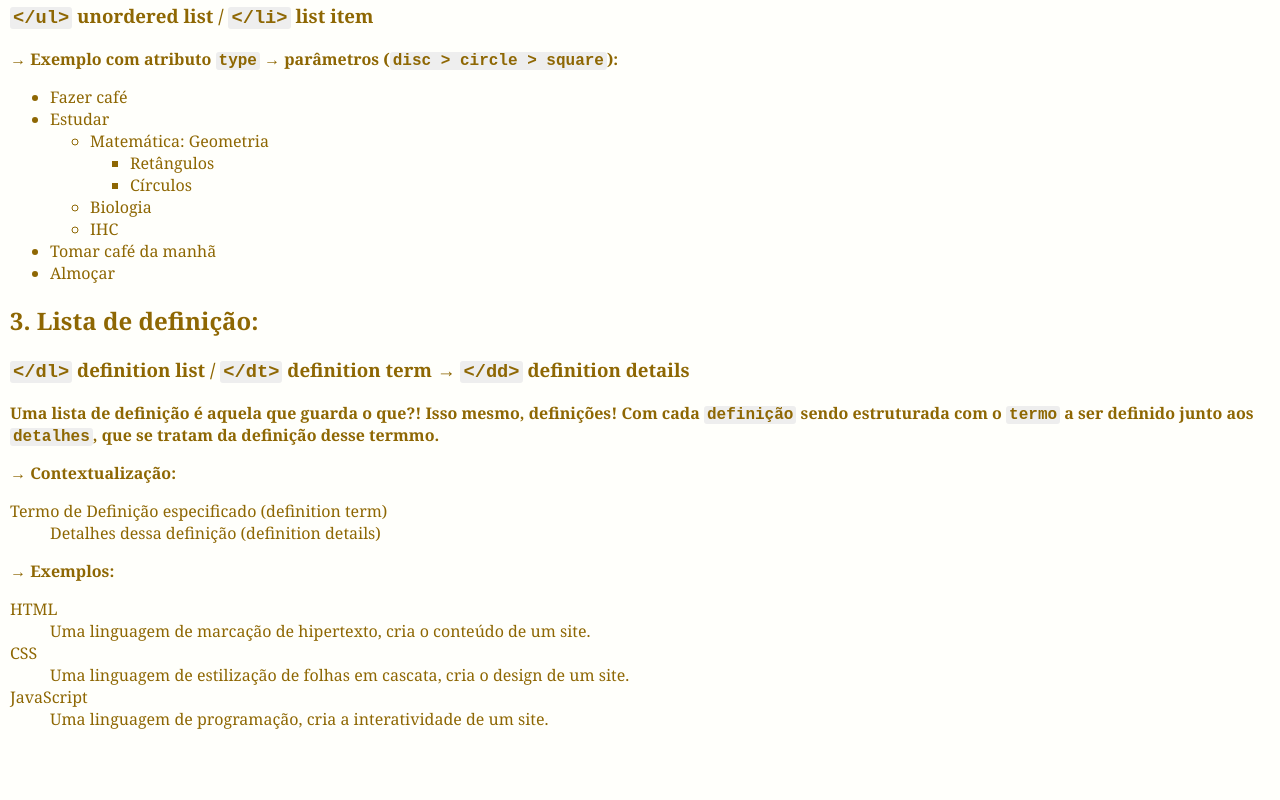
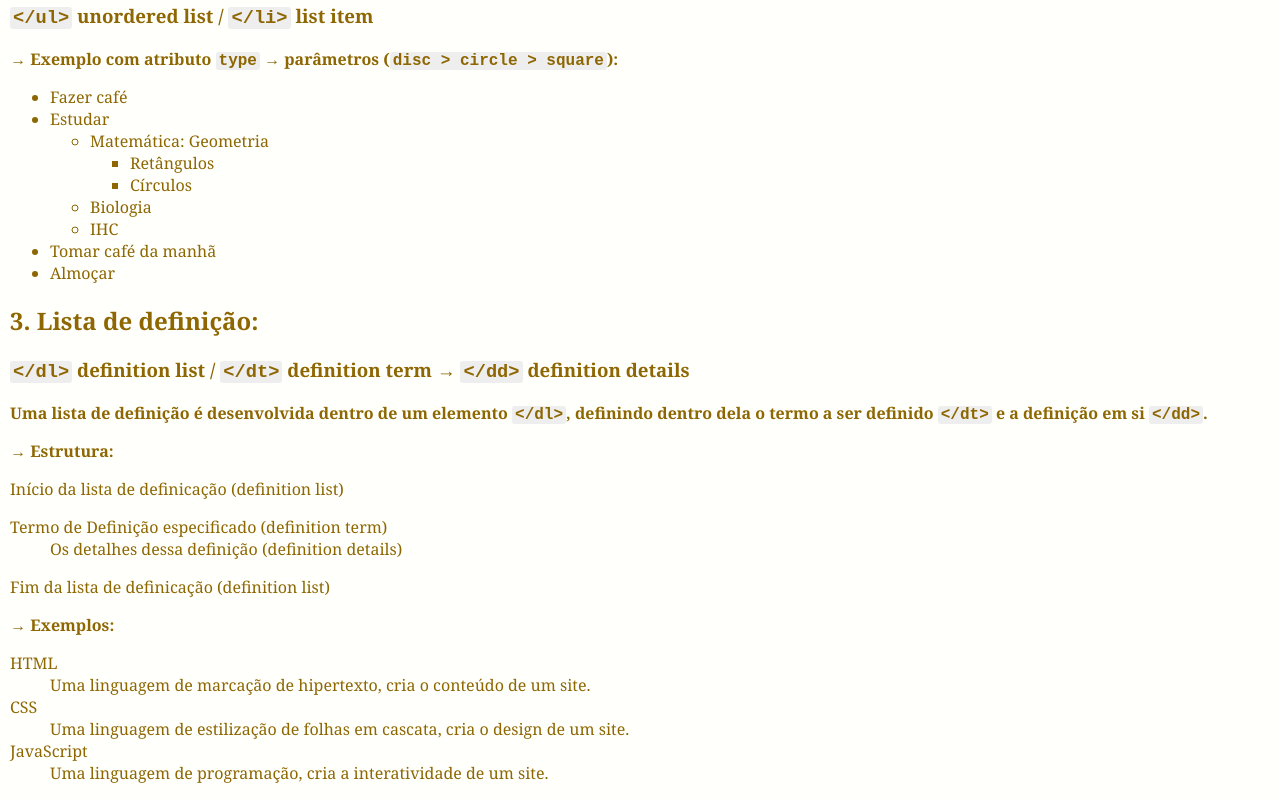
Before and after one commit to victorhugoricarte/list-elements, a plain HTML site: page index.html in a window 1280 px wide. Shown: the part 619-1419 px from the top of the page. Before the commit the page ends 1365 px from the top, so only its background shows below. Drawn offline with Linux system fonts and the light colour scheme.

Commit message:
Alteração

```diff
--- a/index.html
+++ b/index.html
@@ -57,14 +57,18 @@
     <h2>3. Lista de definição:</h2>
     <h3><code>&lt;/dl&gt;</code> definition list / <code>&lt;/dt&gt;</code> definition term &rarr; <code>&lt;/dd&gt;</code> definition details</h3>
 
-    <p><strong>Uma lista de definição é aquela que guarda o que?! Isso mesmo, definições! Com cada <code>definição</code> sendo estruturada com o <code>termo</code> a ser definido junto aos <code>detalhes</code>, que se tratam da definição desse termmo.</strong></p>
+    <p><strong>Uma lista de definição é desenvolvida dentro de um elemento <code>&lt;/dl&gt;</code>, definindo dentro dela o termo a ser definido <code>&lt;/dt&gt;</code> e a definição em si <code>&lt;/dd&gt;</code>.</strong></p>
 
-    <p><strong>&rarr; Contextualização:</strong></p>
+    <p><strong>&rarr; Estrutura:</strong></p>
     <dl>
+        <p>Início da lista de definicação (definition list)</p>
         <dt>Termo de Definição especificado (definition term)</dt>
-        <dd>Detalhes dessa definição (definition details)</dd>
+        <dd>Os detalhes dessa definição (definition details)</dd>
+        <p>Fim da lista de definicação (definition list)</p>
+    </dl>
 
     <p><strong>&rarr; Exemplos:</strong></p>
+    <dl>
         <dt>HTML</dt>
         <dd>Uma linguagem de marcação de hipertexto, cria o conteúdo de um site.</dd>
         <dt>CSS</dt>
```
